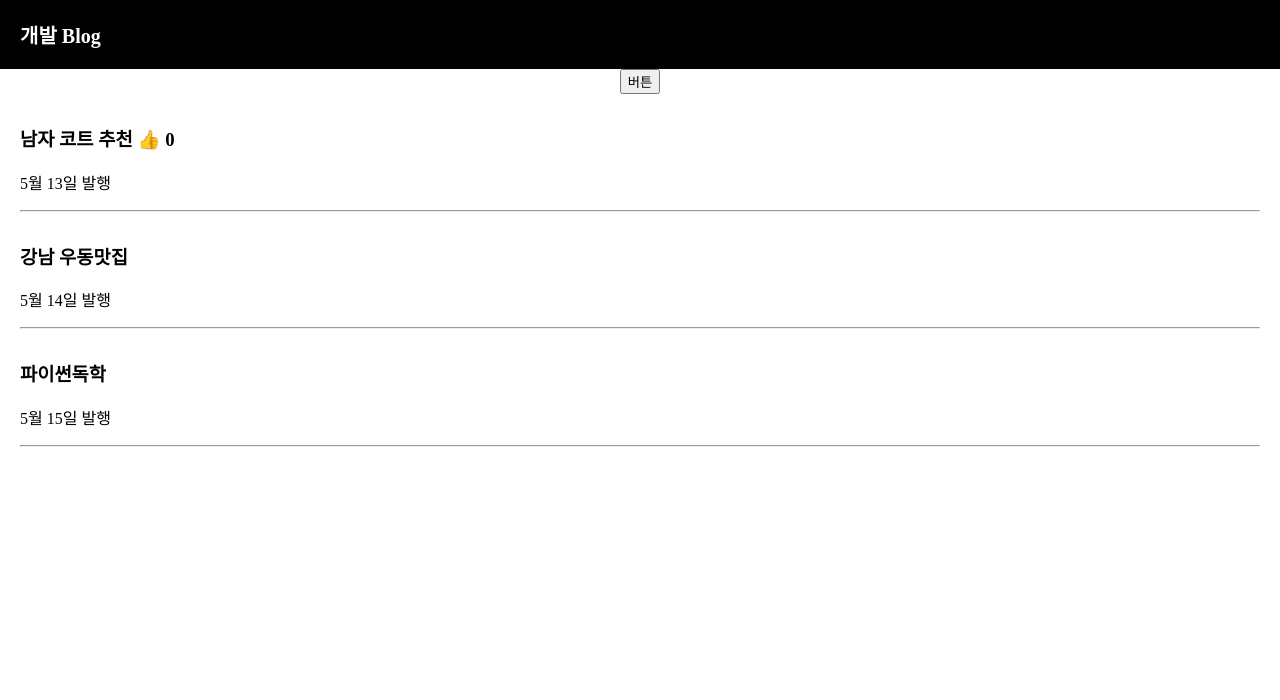
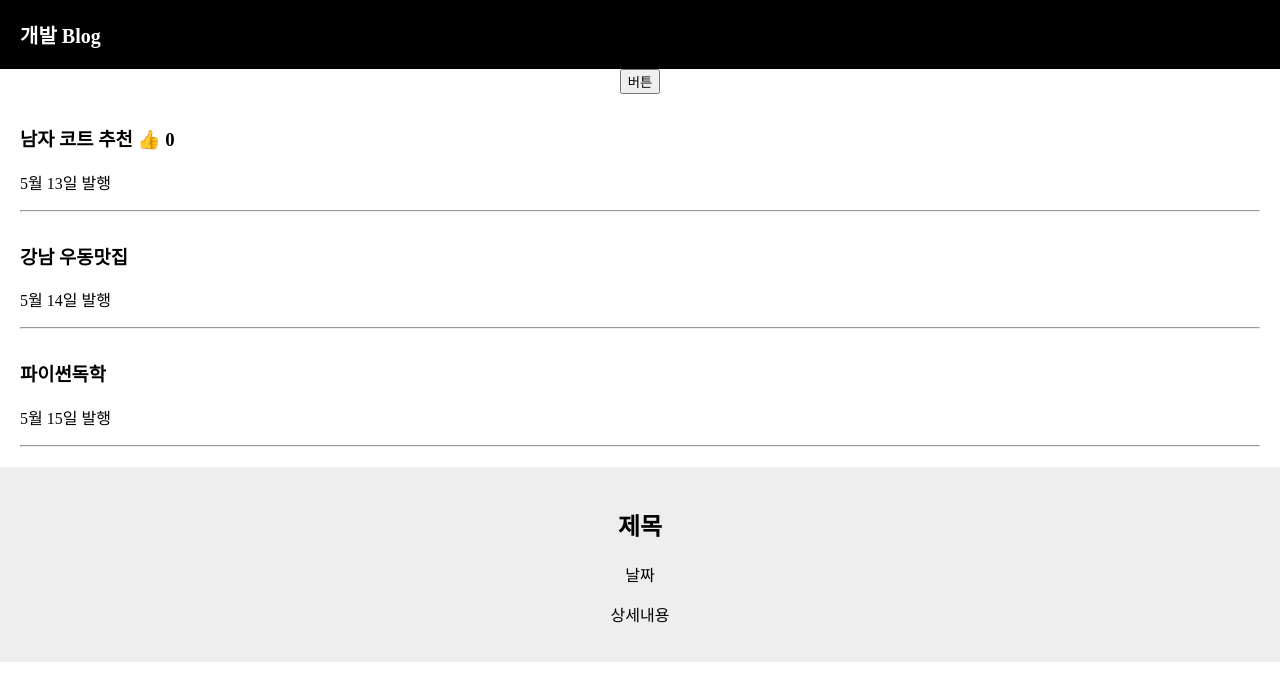
Before and after one commit to wochae/6ew, a React (Create React App) app in the folder blog/: page / in a window 1280 px wide. Shown: the top 700 px of the page. Built offline with nearby package versions, Linux system fonts and the light colour scheme.

Commit message:
[feat] : The Component for more modularity #8

```diff
--- a/blog/src/App.css
+++ b/blog/src/App.css
@@ -3,6 +3,12 @@
 }
 body {
   font-family: 'nanumsquare';
+}
+
+.modal {
+  margin-top: 20px;
+  padding: 20px;
+  background: #eee;
 }
 
 .black-nav {
--- a/blog/src/App.js
+++ b/blog/src/App.js
@@ -34,8 +34,18 @@
         <p>5월 15일 발행</p>
         <hr/>
       </div>
+      <Modal/>
     </div>
   );
 }
+function Modal(){
+  return (
+    <div className='modal'>
+      <h2>제목</h2>
+      <p>날짜</p>
+      <p>상세내용</p>
+    </div>
+  )
+}
 
 export default App;
```
